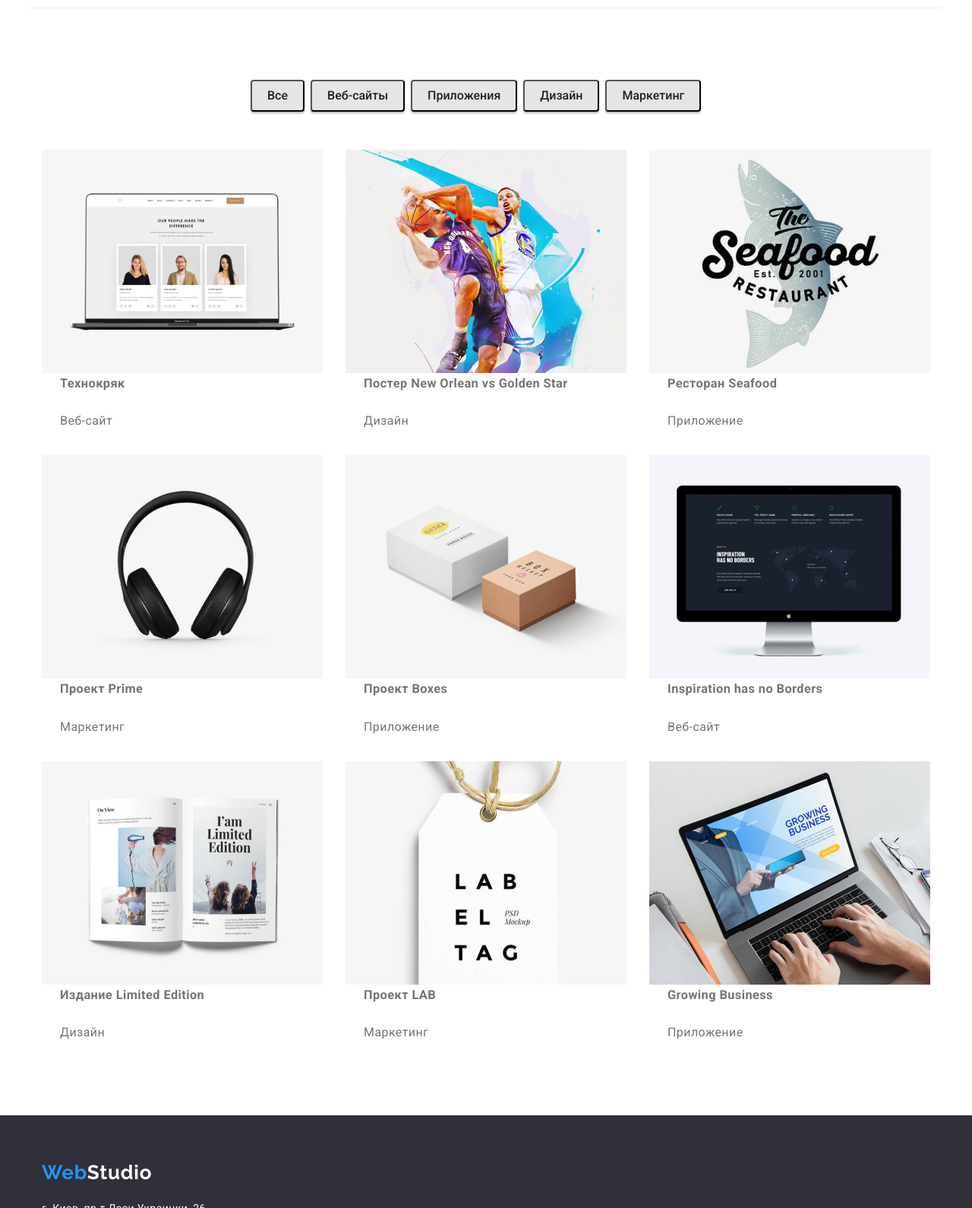
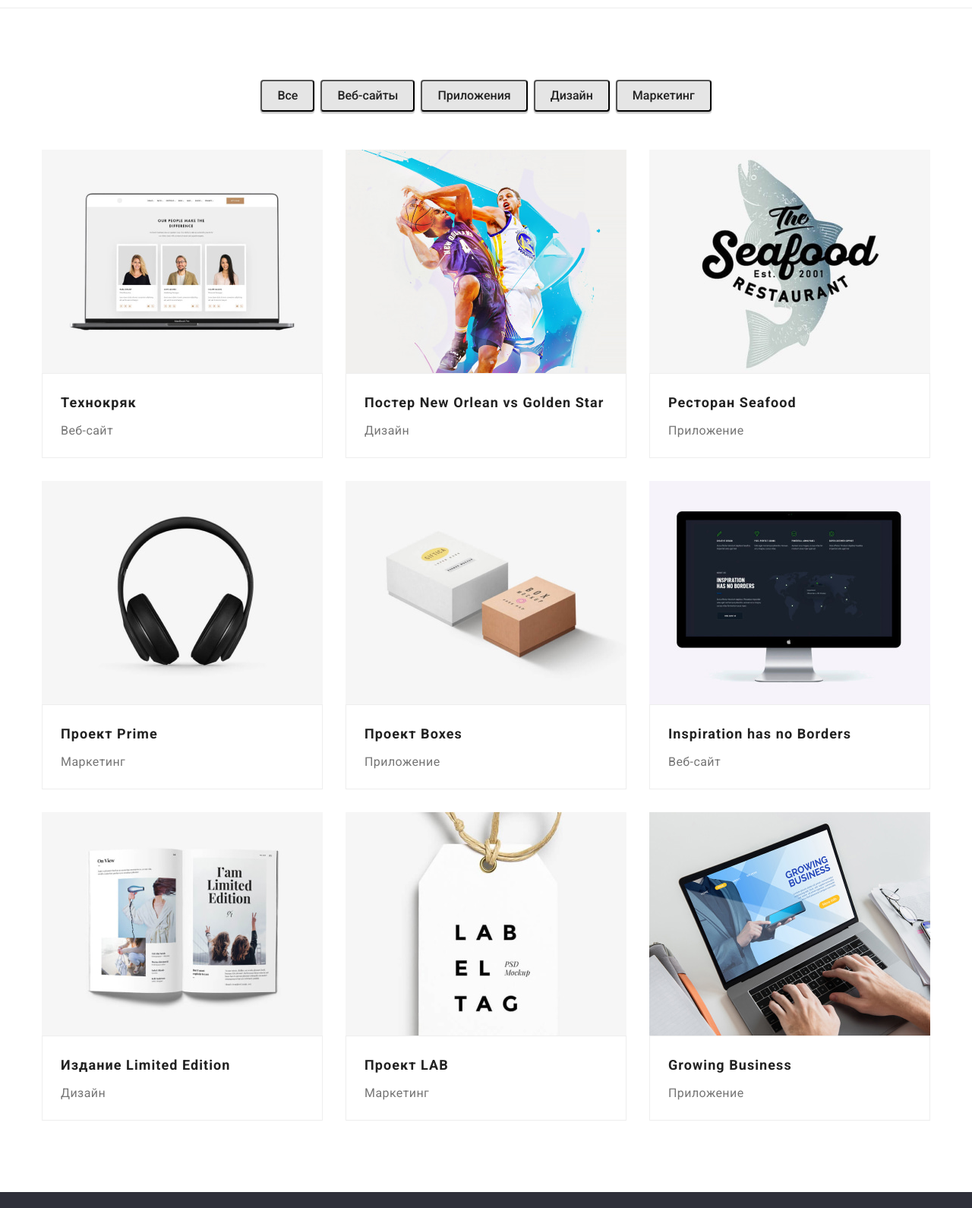
Before and after one commit to Yurii-Naumchuk/goit-markup-hw-03, a plain HTML site: page portfolio.html in a window 1280 px wide. Shown: the part 70-1660 px from the top of the page at 76% size. Drawn offline with nearby package versions, Linux system fonts and the light colour scheme.

Commit message:
правки від ментора

```diff
--- a/css/styles.css
+++ b/css/styles.css
@@ -67,11 +67,15 @@
 }
 
 /* header*/
+.header {
+border-bottom: 1px solid #ECECEC;
+background-color: var(--header-bg-color);
+
+}
 .header-container{
 display: flex;
 align-items: center;
-border-bottom: 1px solid #ECECEC;
-background-color: var(--header-bg-color);
+
 }
 
 .header-nav {
@@ -150,6 +154,9 @@
 /* order*/
 .order {
   background-color: var(--secondary-bg-color);
+  padding-top: 200px;
+  padding-bottom: 200px;
+
 }
 .order-title {
     font-weight: 900;
@@ -161,7 +168,6 @@
     text-align: center;
     padding-left: 252px;
     padding-right: 252px;
-    padding-top: 200px;
     margin-bottom: 30px;
     }
 
@@ -178,10 +184,14 @@
 
     margin-left: 500px;
     margin-right: 500px;
-    margin-bottom: 200px;
+
     }
 
 /* hero*/
+.section-hero {
+   padding-top: 94px;
+  }
+
 
 .hero-title {
       font-weight: 700;
@@ -193,13 +203,18 @@
     }
 .hero-text {
   font-size: 14px;
-  line-height: 1.19;
+  line-height: 1.71;
 }
 .hero-list {
   display: flex;
+  align-items: center;
+
 }
 .hero-item {
+  width: 270px;
+  align-items: center;
   margin-right: 30px;
+
 }
 .hero-item:last-child {
   margin-right: 0px;
@@ -214,8 +229,9 @@
       text-align: center;
       color: var(--title-color);
 
-      margin-left: 400px;
-      margin-right: 400px;
+      margin-left: auto;
+      margin-right: auto;
+      margin-bottom: 50px;
         }
 .about-list {
   display: flex;
@@ -239,9 +255,6 @@
   line-height: 1.16;
   text-align: center;
   color: var(--title-color);
-  margin-left: 400px;
-  margin-right: 400px;
-  margin-bottom: 50px;
    }
 
 .comand-subtitle {
@@ -250,6 +263,10 @@
   line-height: 1.19;
   color: var(--title-color);
   text-align: center;
+        }
+.comand-base {
+  padding-top: 30px;
+  padding-bottom: 30px;
 }
 
 
@@ -287,7 +304,7 @@
   letter-spacing: 0.03em;
   color: #FFFFFF;
   align-items: center;
-    padding-bottom: 20px;
+  margin-bottom: 20px;
   }
 
   .logo-akcent {
@@ -296,18 +313,22 @@
 .address-list {
   display: flex;
   flex-direction: column;
+
  }
+.address-item {
+  margin-bottom: 9px;
+}
+.address-item:last-child {
+  margin-bottom: 0px;}
 
 .address-city {
 font-style: normal;
 color: #FFFFFF;
-margin-bottom: 9px;
 }
 
 .address-mail {
 font-style: normal;
 color: rgba(255, 255, 255, 0.6);
-margin-bottom: 9px;
 }
 .address-phone {
   font-style: normal;
@@ -319,8 +340,7 @@
 .filter-list {
   color:var(--heading-main-color);
   display: flex;
-  margin-left: 275px;
-  margin-right: 275px;
+  justify-content: center;
   margin-bottom: 50px;
 }
 .filter-item {
@@ -364,6 +384,7 @@
   flex-wrap: wrap;
 }
 .portfolio-item {
+font-family: var(--main-font);
 width: 370px;
 margin-right: 30px;
 margin-bottom: 30px;
@@ -374,23 +395,28 @@
 .portfolio-item:nth-child(n + 7) {
  margin-bottom: 0px;
     }
+
+
+
+.portfolio-text {
+  font-size: 16px;
+  line-height: 1.88;
+  color: var(--main-text-color);
+
    }
    .portfolio-subtitle {
+    font-family: var(--main-font);
     font-weight: 700;
     font-size: 18px;
     line-height: 2.0;
     letter-spacing: 0.06em;
+    margin-bottom: 4px;
     color: var(--title-color);
+    }
+.portfolio-base-item {
   padding-left: 24px;
+  padding-right: 24px;
   padding-top: 20px;
+  padding-bottom: 20px;
+  border: 1px solid #EEEEEE;
 }
-.portfolio-subtitle {
-    padding-left: 24px;
-}
-
-.portfolio-text {
-  font-size: 16px;
-  line-height: 1.88;
-  padding-left: 24px;
-  padding-top: 4px;
-   }
--- a/portfolio.html
+++ b/portfolio.html
@@ -15,7 +15,7 @@
 </head>
     <body>
         <!--Шапка-->
-        <header>
+        <header class="header">
             <div class="container header-container">
                 <!--навігація сторінки-->
                 <nav class="header-nav">
@@ -52,56 +52,56 @@
                 <ul class="portfolio-list list">
                         <li class="portfolio-item">
                             <img class="portfolio-img" src="./images/img-p1.jpg" alt="ноутбук со страницей вебсайта" width="370" height="294">
-                            <h3 class="portfolio-subtitle">Технокряк</h3>
-                            <p class="portfolio-text">Веб-сайт</p>
+                            <div class="portfolio-base-item"><h3 class="portfolio-subtitle">Технокряк</h3>
+                                <p class="portfolio-text">Веб-сайт</p></div>
                         </li>
 
                         <li class="portfolio-item">
                             <img class="portfolio-img" src="./images/img-p2.jpg" alt="два парня играют баскетбол" width="370" height="294">
-                            <h3 class="portfolio-subtitle">Постер <span lang="en">New Orlean vs Golden Star</span></h3>
-                            <p class="portfolio-text">Дизайн</p>
+                            <div class="portfolio-base-item"><h3 class="portfolio-subtitle">Постер <span lang="en">New Orlean vs Golden Star</span></h3>
+                                <p class="portfolio-text">Дизайн</p></div>
                         </li>
 
                         <li class="portfolio-item">
                             <img class="portfolio-img" src="./images/img-p3.jpg" alt="Изображение логотипа ресторана рыба" width="370" height="294">
-                            <h3 class="portfolio-subtitle">Ресторан <span lang="en">Seafood</span></h3>
-                            <p class="portfolio-text">Приложение</p>
+                            <div class="portfolio-base-item"><h3 class="portfolio-subtitle">Ресторан <span lang="en">Seafood</span></h3>
+                                <p class="portfolio-text">Приложение</p></div>
                         </li>
 
                         <li class="portfolio-item">
                             <img class="portfolio-img" src="./images/img-p4.jpg" alt="наушники" width="370" height="294">
-                            <h3 class="portfolio-subtitle">Проект <span lang="en">Prime</span></h3>
-                            <p class="portfolio-text">Маркетинг</p>
+                            <div class="portfolio-base-item"><h3 class="portfolio-subtitle">Проект <span lang="en">Prime</span></h3>
+                                <p class="portfolio-text">Маркетинг</p></div>
                         </li>
 
                         <li class="portfolio-item">
                             <img class="portfolio-img" src="./images/img-p5.jpg" alt="две коробки" width="370" height="294">
-                            <h3 class="portfolio-subtitle">Проект <span lang="en">Boxes</span></h3>
-                            <p class="portfolio-text">Приложение</p>
+                            <div class="portfolio-base-item"><h3 class="portfolio-subtitle">Проект <span lang="en">Boxes</span></h3>
+                                <p class="portfolio-text">Приложение</p></div>
                         </li>
 
                         <li class="portfolio-item">
                             <img  class="portfolio-img" src="./images/img-p6.jpg" alt="монитор" width="370" height="294">
-                            <h3 class="portfolio-subtitle" lang="en">Inspiration has no Borders</h3>
-                            <p class="portfolio-text">Веб-сайт</p>
+                            <div class="portfolio-base-item"><h3 class="portfolio-subtitle" lang="en">Inspiration has no Borders</h3>
+                                <p class="portfolio-text">Веб-сайт</p></div>
                         </li>
 
                         <li class="portfolio-item">
                             <img class="portfolio-img" src="./images/img-p7.jpg" alt="две страницы журнала" width="370" height="294">
-                            <h3 class="portfolio-subtitle">Издание <span lang="en">Limited Edition</span></h3>
-                            <p class="portfolio-text">Дизайн</p>
+                            <div class="portfolio-base-item"><h3 class="portfolio-subtitle">Издание <span lang="en">Limited Edition</span></h3>
+                                <p class="portfolio-text">Дизайн</p></div>
                         </li>
 
                         <li class="portfolio-item">
                             <img class="portfolio-img" src="./images/img-p8.jpg" alt="лист бумаги на шнурочке с надписью" width="370" height="294">
-                            <h3 class="portfolio-subtitle">Проект <span lang="en">LAB</span></h3>
-                            <p class="portfolio-text">Маркетинг</p>
+                           <div class="portfolio-base-item"> <h3 class="portfolio-subtitle">Проект <span lang="en">LAB</span></h3>
+                            <p class="portfolio-text">Маркетинг</p></div>
                         </li>
 
                         <li class="portfolio-item">
                             <img class="portfolio-img" src="./images/img-p9.jpg" alt="человек работает за ноутбуком" width="370" height="294">
-                            <h3  class="portfolio-subtitle" lang="en">Growing Business</h3>
-                            <p class="portfolio-text">Приложение</p>
+                            <div class="portfolio-base-item"><h3  class="portfolio-subtitle" lang="en">Growing Business</h3>
+                                <p class="portfolio-text">Приложение</p></div>
                         </li>
                     </ul>
                 </div>
```
Also changed, not shown: index.html (+10 -10 lines). Lines whose indentation alone changed are shown as unchanged.
